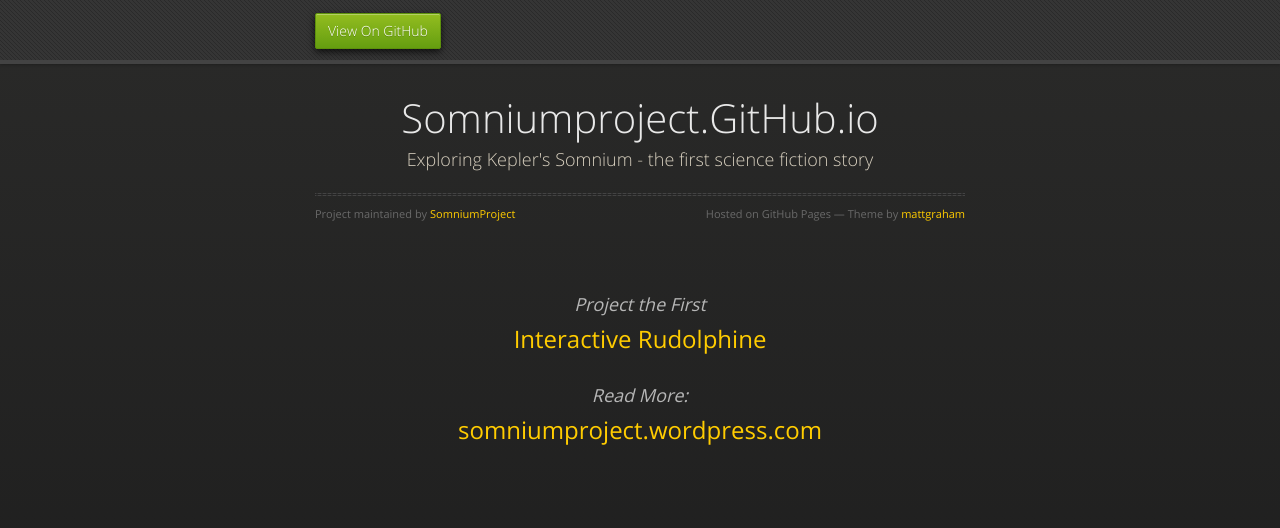
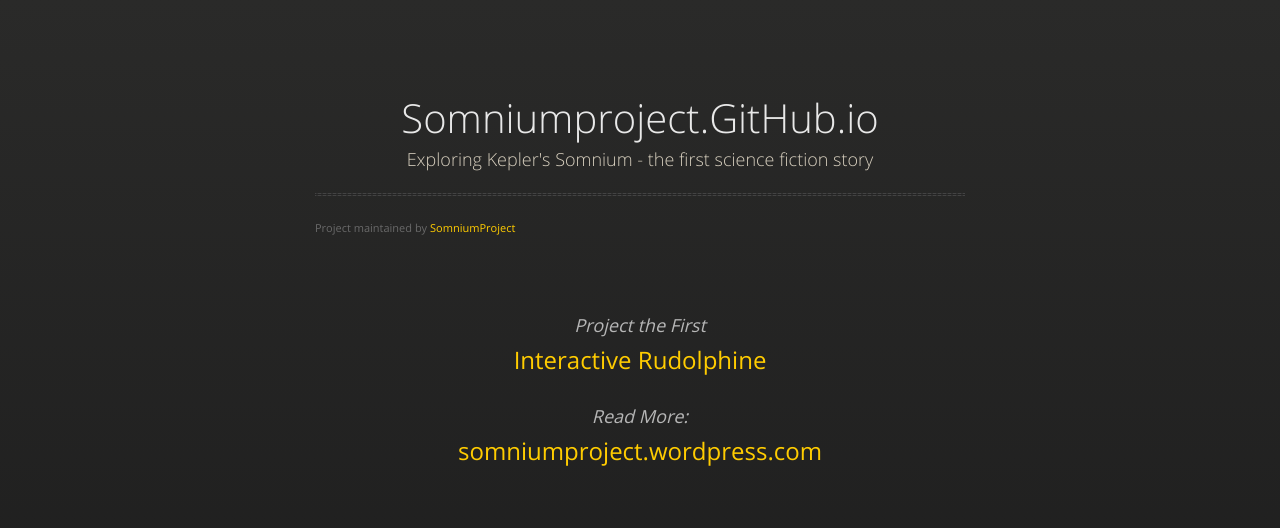
Before and after one commit to SomniumProject/SomniumProject.github.io, a plain HTML site: page index.html in a window 1280 px wide. Drawn offline with nearby package versions, Linux system fonts and the light colour scheme.

Commit message:
header fix

```diff
--- a/index.html
+++ b/index.html
@@ -18,11 +18,7 @@
 
   </head>
   <body>
-      <div id="header">
-        <nav>
-          <li class="fork"><a href="https://github.com/SomniumProject">View On GitHub</a></li>
-        </nav>
-      </div><!-- end header -->
+
 
     <div class="wrapper">
 
@@ -31,8 +27,7 @@
           <h1>Somniumproject.GitHub.io</h1>
           <p>Exploring Kepler&#39;s Somnium - the first science fiction story</p>
           <hr>
-          <span class="credits left">Project maintained by <a href="https://github.com/SomniumProject">SomniumProject</a></span>
-          <span class="credits right">Hosted on GitHub Pages &mdash; Theme by <a href="https://twitter.com/michigangraham">mattgraham</a></span>
+          <span class="credits center">Project maintained by <a href="https://github.com/SomniumProject">SomniumProject</a></span>
         </div>
 
         <div style="text-align:center">
```
